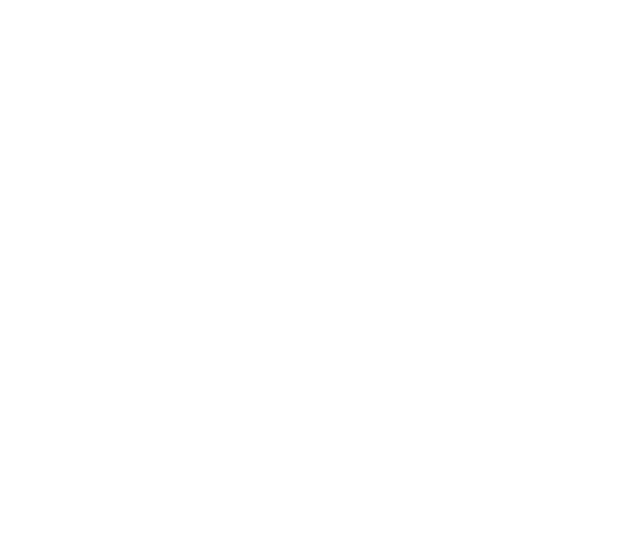
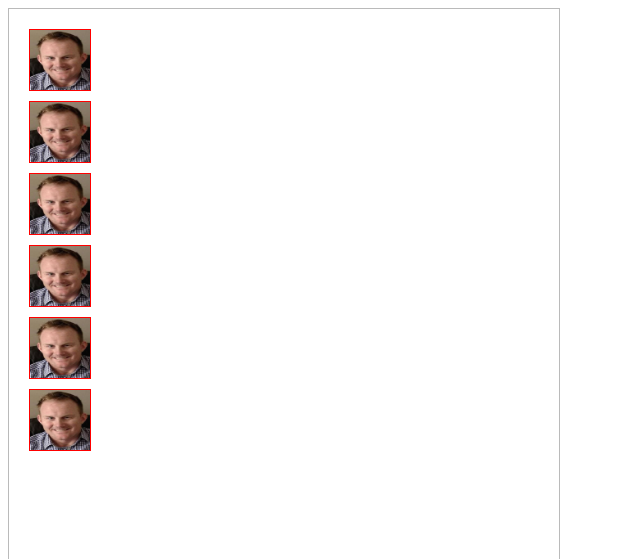
Before and after one commit to jciarallij/transform, a plain HTML site: page index.html in a window 1280 px wide. Shown: the top 559 px of the page, without its empty margins (0-640 px from the left). Drawn offline with Linux system fonts and the light colour scheme.

Commit message:
init commit

```diff
--- a/index.html
+++ b/index.html
@@ -2,12 +2,20 @@
 <html>
 <head>
 	<title>Transition and Transform</title>
+	<link rel="stylesheet" type="text/css" href="styles.css">
 </head>
 <body>
 
 	<div id="timing">
-		<div id="ease" class="transform-box"></div>
+		<div id="ease" class="transform-box"><img src="rob.png"></div>
+		<div id="ease-out" class="transform-box"><img src="rob.png"></div>
+		<div id="ease-in-out" class="transform-box"><img src="rob.png"></div>
+		<div id="linear" class="transform-box"><img src="rob.png"></div>
+
+		<div id="custom" class="transform-box"><img src="rob.png"></div>
+		<div id="awesome" class="transform-box"><img src="rob.png"></div>
 	</div>
+
 
 
 
--- a/styles.css
+++ b/styles.css
@@ -1,3 +1,8 @@
+img {
+	width: 100%;
+	transition: all 4s ease;
+}
+
 #timing {
 	position: relative;
 	width: 530px;
@@ -5,3 +10,46 @@
 	border: 1px #bababa solid;
 	padding: 10px;
 }
+
+.transform-box{
+	font-size: 12px;
+	position: relative;
+	width: 60px;
+	height: 60px;
+	background-color: #ddd;
+	margin: 10px;
+	border: 1px #f00 solid;
+
+}
+
+#ease {
+	transition: all 4s ease-in;
+
+}
+#ease-out {
+	transition: all 4s ease-out;
+
+}
+
+#ease-in-out {
+	transition: all 4s ease-in-out;
+
+}
+
+#linear {
+	transition: all 4s linear;
+}
+
+#custom {
+	transition: all 4s cubic-bezier(1.000, 0.835, 0.000, 0.945);
+}
+
+#awesome {
+	transition: all 4s cubic-bezier(1.000, -0.530, 0.405, 1.425);
+}
+
+#timing:hover .transform-box, #timing:hover .transform-box img{
+	transform: rotate(360deg);
+	margin-left: 420px;
+	border-radius: 50%;
+}
--- /dev/null
+++ b/ticket.css
@@ -0,0 +1,28 @@
+body {
+	background-color: #000;
+	color: #666;
+	text-align: center;
+}
+
+/*#ticket {
+	width: 225px;
+	padding-top: 75px;
+}
+
+.right, .left {
+	background-image: url('ticket.png');
+	height: 96px;
+}
+
+.left {
+	width: 76px;
+}
+
+.right {
+	width: 149px;
+}*/
+
+
+img {
+	transform: translate(200px);
+}
```
Also changed, not shown: ticket.html (added, +18 -0 lines), rob.png (added), ticket.png (added).
